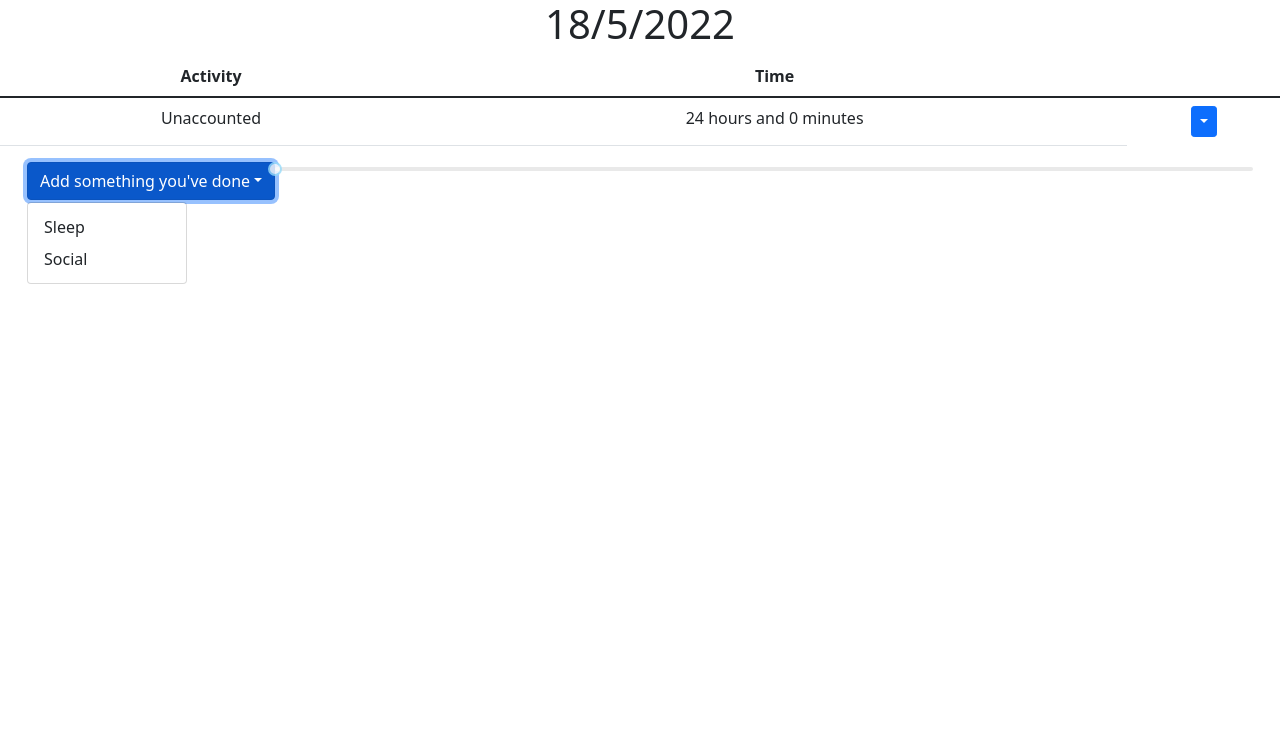
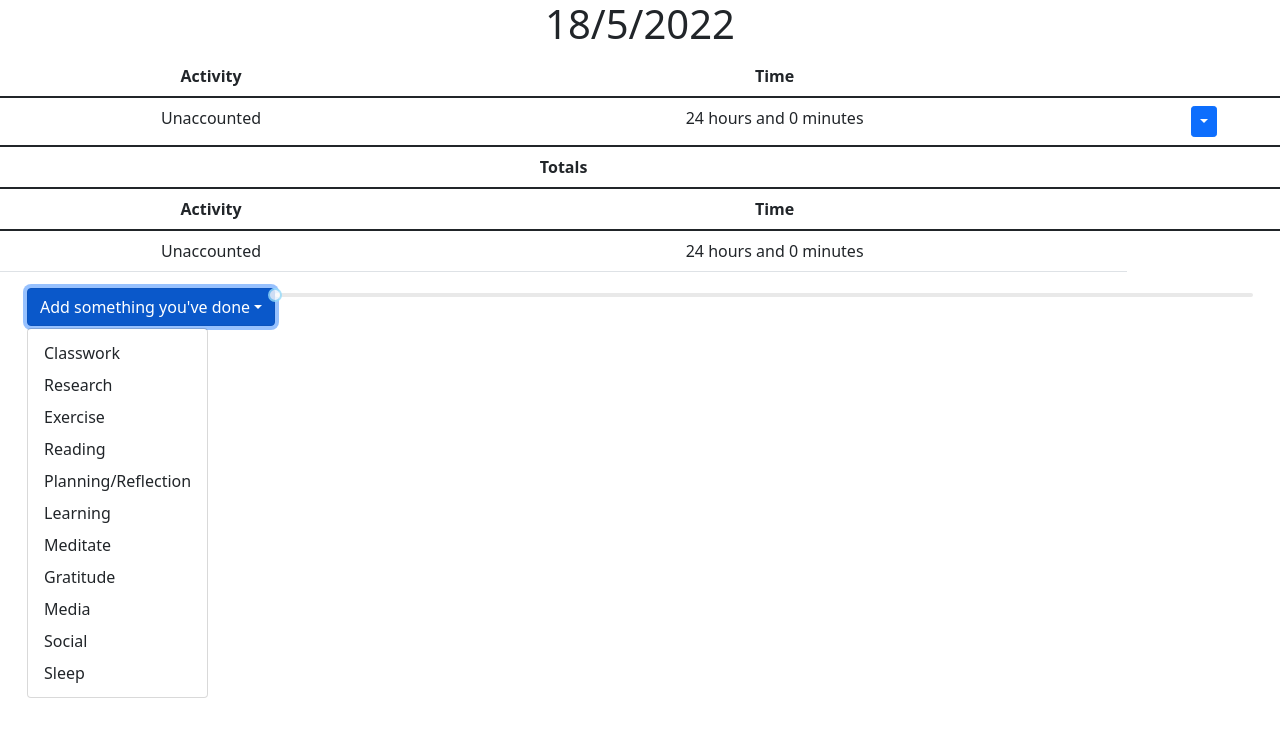
Before and after one commit to d-zg/Time-Tracking-App, a React (Create React App) app: page / in a window 1280 px wide. Both pictures are taken after a click on the button "Add something you've done". Shown: the top 734 px of the page. Built offline with nearby package versions, Linux system fonts and the light colour scheme.

Commit message:
map for totals added

```diff
--- a/src/components/ActivityTable.tsx
+++ b/src/components/ActivityTable.tsx
@@ -2,24 +2,57 @@ import ActivityRow from "./ActivityRow";
 import Table from 'react-bootstrap/Table'
 const ActivityTable = (props : any) => {
     const rows : any = [];
+    const totals : any = [];
+    const map = new Map();
+    const mapAdd = (value : any) => {
+        if (map.has(value.name)) {
+            map.set(value.name, map.get(value.name) + value.time);
+        }
+        else if (!map.has(value.name)) {
+            map.set(value.name, value.time);
+        }
+    }
     var index = 0;
     props.data.forEach((activity : any) => {
         rows.push(<ActivityRow name={activity.name} time={activity.time} index={index} handleDelete={props.handleDelete} handleEdit={props.handleEdit}/>);
+        mapAdd(activity);
         index = index+1;
     });
+    map.forEach((value : any, key : any) => {
+        totals.push(
+            <tr>
+                <td>{key}</td>
+                <td>{(value - value%60)/60} hours and {value%60} minutes</td>
+            </tr>
+        );
+    })
+
 
     return (
         <Table>
             <thead>
-            <tr>
-                <th>Activity</th>
-                <th>Time</th>
-            </tr>
+                <tr>
+                    <th>Activity</th>
+                    <th>Time</th>
+                </tr>
             </thead>
             <tbody>
                 {rows}
             </tbody>
-
+            <thead>
+                <tr>
+                    <th colSpan={2}>Totals</th>
+                </tr>
+            </thead>
+            <thead>
+                <tr>
+                    <th>Activity</th>
+                    <th>Time</th>
+                </tr>
+            </thead>
+            <tbody>
+                {totals}
+            </tbody>
         </Table>
     );
 }
--- a/src/components/AddingBar.tsx
+++ b/src/components/AddingBar.tsx
@@ -21,14 +21,13 @@ const AddingBar = (props : any) => {
     const onClick = (value : any) => {
         value.preventDefault();
         props.onAdd({name: activityInput, time: timeInput});
-        setTimeInput(0);
+        setTimeInput(25);
     }
 
     return(
         <div className="flexbox-container">
             <DropdownButton title={activityInput} id="dropdown-basic-button" onSelect = {onMenuSelect}>
-                <Dropdown.Item eventKey="Sleep">Sleep</Dropdown.Item>
-                <Dropdown.Item eventKey="Social">Social</Dropdown.Item>
+                {props.activities.map((value : any) => <Dropdown.Item eventKey={value}>{value}</Dropdown.Item>)}
             </DropdownButton>{' '}
             <Slider value = {timeInput} min={0} max={1440} step={5} onChange={onSliderChange} handleRender={handleRender}/>{' '}
             {/* <Button variant="primary" size="sm" onClick = {props.onAdd({name: activityInput, time: timeInput})}>
--- a/src/components/TimeTrackingTable.tsx
+++ b/src/components/TimeTrackingTable.tsx
@@ -5,24 +5,39 @@ import {useState} from "react"
 
 
 const TimeTrackingTable = () => {
+    const activities = ['Classwork', 'Research', 'Exercise', 'Reading', 'Planning/Reflection', 'Learning', 'Meditate', 'Gratitude', 'Media', 'Social', 'Sleep']; // make this customizable/grab it from a server
     const [data, setData] = useState([{name: 'Unaccounted', time: 1440},]);
+    // const [map, setMap] = useState(new Map());
+    // const mapAdd = (value : any) => {
+    //     if (map.has(value.name)) {
+    //         setMap((prev) => new Map(prev).set(value.name, prev.get(value.name) + value.time));
+    //     }
+    //     else if (!map.has(value.name)) {
+    //         setMap(prev => new Map(prev).set(value.name, value.time));
+    //     }
+    // }
     const onAdd = (value : any) => {
         if (value.time !== 0) {
             setData([...data, {name: value.name, time: value.time}]);
+            // mapAdd(value);
         }
     }
     const handleDelete = (value : any) => {
         console.log("Handling deletion at index " + value.index);
+        // const subtracted = data[value.index].time * -1;
+        // mapAdd({name: data[value.index].name, time: subtracted});
         setData([...data.slice(0, value.index), ...data.slice(value.index+1)]);
     }
     const handleEdit = (value : any) => {
         console.log("Handling edit at index " + value.index + " new time: " + value.time);
+        // const difference = value.time - data[value.index].time;
+        // mapAdd({name: data[value.index].name, time: difference});
         setData([...data.slice(0, value.index), {name: data[value.index].name, time: value.time}, ...data.slice(value.index+1)]);
     }
     return(
         <div>
             <ActivityTable data={data} handleDelete={handleDelete} handleEdit={handleEdit}/>
-            <AddingBar onAdd={onAdd}/>
+            <AddingBar onAdd={onAdd} activities={activities}/>
         </div>
     );
 }
```
